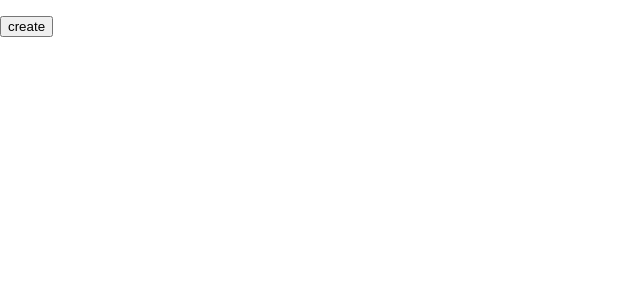
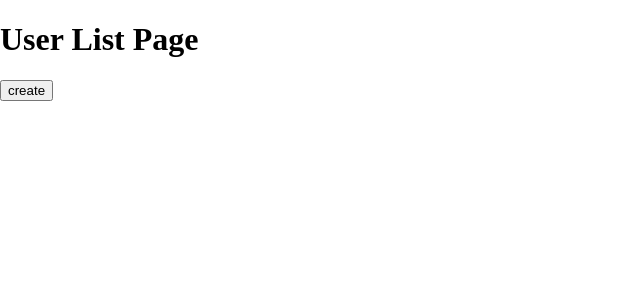
Before and after one commit to duyoji/cc2-naked_redux_assignment, a React app: page / in a window 1280 px wide. Shown: the top 300 px of the page, without its empty margins (0-640 px from the left). Built offline with nearby package versions, Linux system fonts and the light colour scheme.

Commit message:
set title for each page

```diff
--- a/src/components/CreateUserView.jsx
+++ b/src/components/CreateUserView.jsx
@@ -51,6 +51,7 @@ export default class CreateUserView extends Component {
     const state = store.getState();
 
     return <div className="create-form">
+      <h1>Create User Page</h1>
       <div>
         <label>first name:
           <input
--- a/src/components/EditUserView.jsx
+++ b/src/components/EditUserView.jsx
@@ -61,6 +61,7 @@ export default class EditUserView extends Component {
     const state = store.getState();
 
     return <div className="edit-form">
+      <h1>Edit User Page</h1>
       <div>
         <label>first name:
           <input
--- a/src/components/UserListView.jsx
+++ b/src/components/UserListView.jsx
@@ -52,6 +52,7 @@ export default class UserListView extends Component {
   render () {
     return (
       <div className="list">
+        <h1>User List Page</h1>
         <ul>
           {this.renderUserList()}
         </ul>
```
